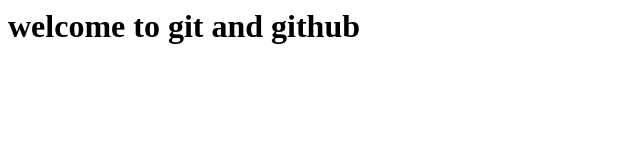
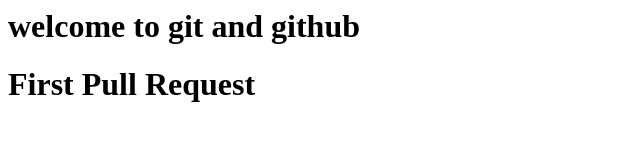
Before and after one commit to testdeveloper7896/Test_Project_Fork2, a plain HTML site: page index.html in a window 1280 px wide. Shown: the whole page, without its empty margins (0-640 px from the left). Drawn offline with Linux system fonts and the light colour scheme.

Commit message:
Update index.html

```diff
--- a/index.html
+++ b/index.html
@@ -1 +1,3 @@
 <h1> welcome to git and github </h1>
+
+<h1> First Pull Request </h1>
```
